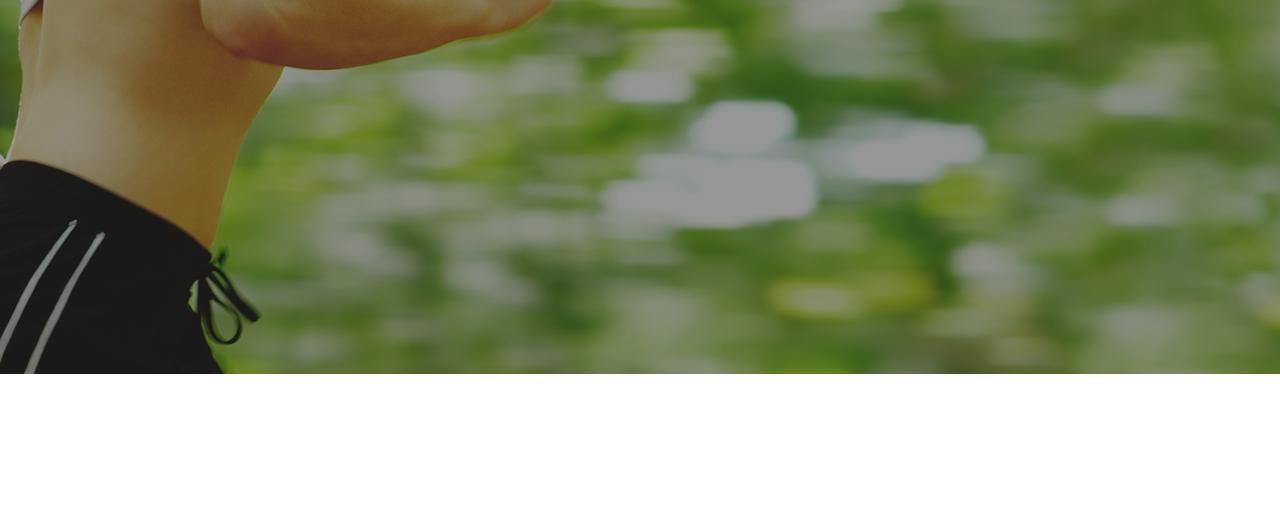
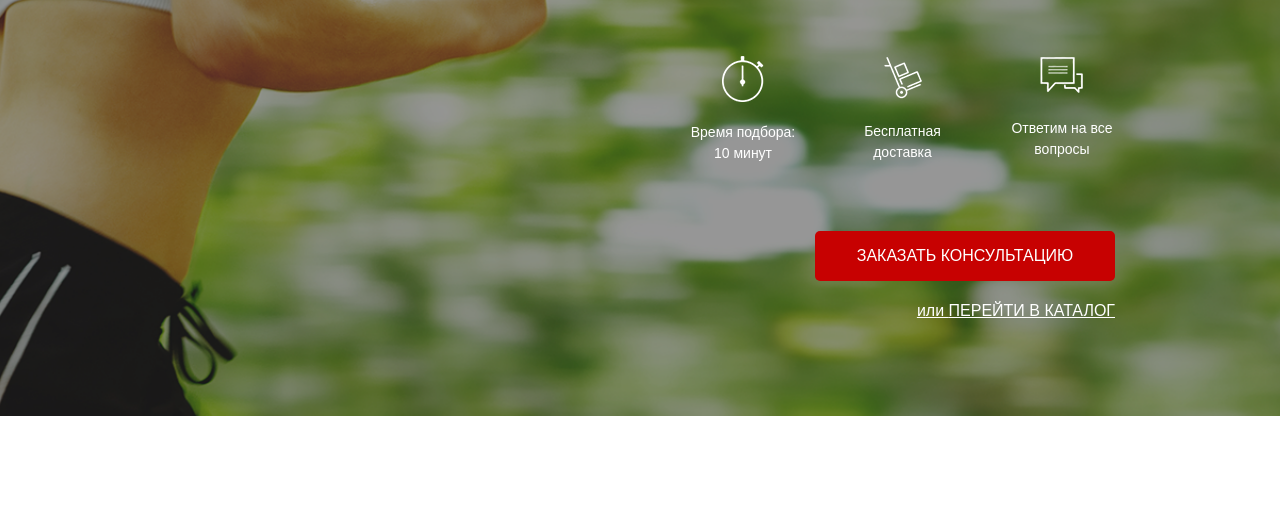
Before and after one commit to Konstantinys88/RunSmart, a website: page src/index.html in a window 1280 px wide. Shown: the part 276-800 px from the top of the page. Drawn offline with Linux system fonts and the light colour scheme.

Commit message:
RunSmart 26/04 21.05

```diff
--- a/src/index.html
+++ b/src/index.html
@@ -27,6 +27,35 @@
                     </button>
                 </div>
             </header>
+            <div class="promo__wrapper">
+                <h1 class="promo__header">Подбор пульсометра</h1>
+                <h2 class="promo__subheader">с учётом Вашего уровня подготовки</h2>
+
+                <div class="promo__icons">
+                    <div class="promo__icon">
+                        <img src="img/time.png" alt="time">
+                        Время подбора:
+                        10 минут
+                    </div>
+                    <div class="promo__icon">
+                        <img src="img/hand_cart.png" alt="hand_cart">
+                        Бесплатная
+                        доставка
+                    </div>
+                    <div class="promo__icon">
+                        <img src="img/messages.png" alt="messages">
+                        Ответим
+                        на все вопросы
+                    </div>
+                </div>
+                <button class="button button_main">заказать кОНСУЛЬТАЦИЮ</button>
+                <div class="promo__link">
+                    или
+                    <a href="#">ПЕРЕЙТИ В КАТАЛОГ</a>
+                </div>
+
+            </div>
+
         </div>
     </div>
 </body>
--- /dev/null
+++ b/src/sass/base/_media.scss
@@ -0,0 +1,3 @@
+@media (max-width: 1200px) {
+
+}
--- a/src/sass/blocks/_buttons.scss
+++ b/src/sass/blocks/_buttons.scss
@@ -8,6 +8,12 @@
     font-weight: 500;
     text-transform: uppercase;
     color: #ffffff;
+    &_main {
+        margin-top: 67px;
+        width: 300px;
+        height: 50px;
+        font-size: 16px;
+    }
     &:hover {
         color: #000;
         // background-color:#000;
--- a/src/sass/blocks/_promo.scss
+++ b/src/sass/blocks/_promo.scss
@@ -2,4 +2,59 @@
     min-height: 650px;
     padding: 21px 0 93px 0;
     background: url(../../img/bg1.png) center (center/cover) no-repeat;
+    &__wrapper {
+        display: flex;
+        flex-direction: column;
+        align-items:flex-end;
+        margin-top: 90px;
+    }
+    &__header {
+        font-size: 42px;
+        font-weight: 700;
+        text-transform: uppercase;
+        color: #ffffff;
+        line-height: 42px;
+    }
+    &__subheader {
+        margin-top: 17px;
+        font-size: 24px;
+        line-height: 24px;
+        font-weight: 500;
+        text-transform: uppercase;
+        color: #ffffff;
+    }
+    &__icons {
+        margin-top: 65px;
+        width: 425px;
+        display: flex;
+        justify-content: space-between;
+    }
+    &__icon {
+        width: 106px;
+        text-align: center;
+        font-size: 14px;
+        font-weight: 500;
+        color: #ffffff;
+        img {
+            display: block;
+            margin: 0 auto;
+            margin-bottom: 20px;
+        }
+    }
+    &__link {
+        font-size: 16px;
+        font-weight: 500;
+        color: #ffffff;
+        text-decoration: underline;
+        margin-top: 18px;
+        a {
+            color: #ffffff;
+            text-decoration: underline;
+            text-transform: uppercase;
+            &:hover {
+                color: #000;
+                text-decoration: none;
+            }
+        }
+    }
 }
--- a/src/sass/style.scss
+++ b/src/sass/style.scss
@@ -9,3 +9,4 @@
 @import 'blocks/promo';
 @import 'blocks/header';
 @import 'blocks/buttons';
+@import 'base/media';
```
Also changed, not shown: src/css/style.min.css, src/img/hand_cart.png (added), src/img/messages.png (added), src/img/time.png (added).
